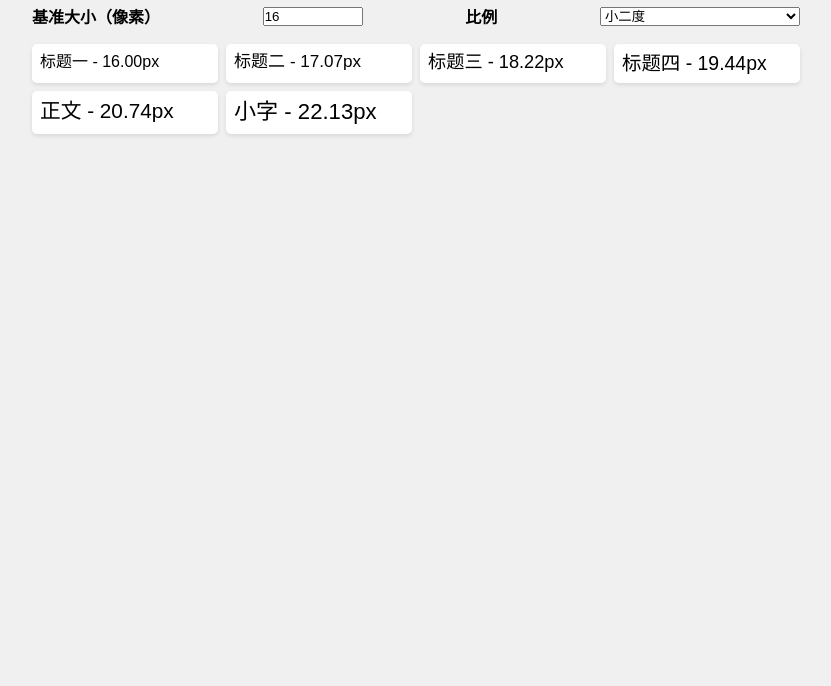
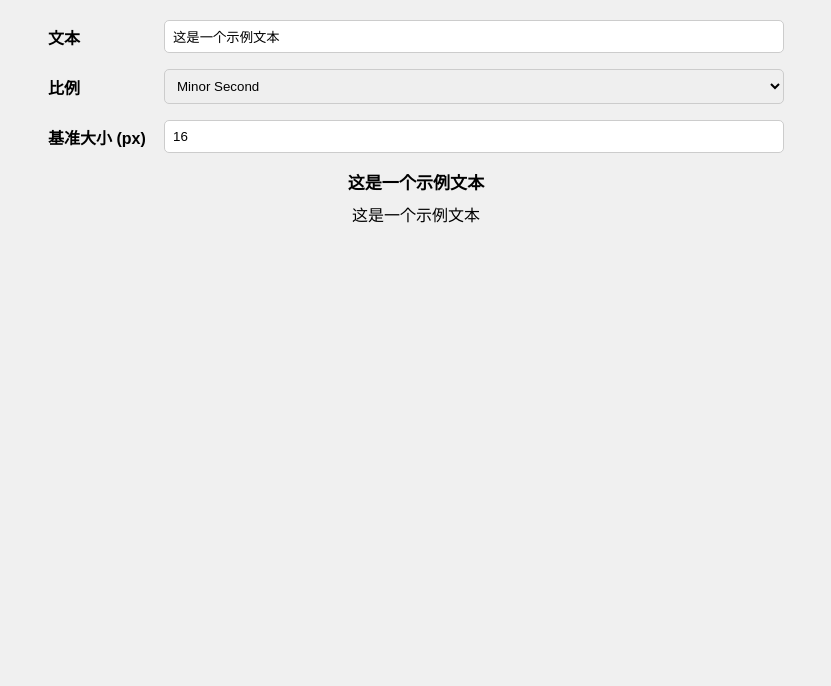
Before and after one commit to weierboge/wenbenbili, a plain HTML site: page index.html in a window 1280 px wide. Shown: the part 114-800 px from the top of the page, without its empty margins (224-1055 px from the left). Drawn offline with Linux system fonts and the light colour scheme.

Commit message:
Update index.html

```diff
--- a/index.html
+++ b/index.html
@@ -21,126 +21,231 @@
     .container {
       max-width: 800px;
       margin: 0 auto;
-      padding: 1rem;
+      padding: 2rem;
     }
 
-    .controls {
+    .input-group {
       display: flex;
       align-items: center;
-      justify-content: space-between;
       margin-bottom: 1rem;
     }
 
-    .controls label {
+    .input-group label {
       font-weight: bold;
-    }
-
-    .controls input {
+      margin-right: 1rem;
       width: 100px;
     }
 
-    .controls select {
-      width: 200px;
+    .input-group input {
+      flex: 1;
+      border: 1px solid #ccc;
+      border-radius: 5px;
+      padding: 0.5rem;
+    }
+
+    .input-group select {
+      flex: 1;
+      border: 1px solid #ccc;
+      border-radius: 5px;
+      padding: 0.5rem;
     }
 
     .preview {
-      display: grid;
-      grid-template-columns: repeat(4, 1fr);
-      gap: 0.5rem;
+      display: flex;
+      flex-direction: column;
+      align-items: center;
     }
 
-    .preview div {
-      background-color: white;
-      border-radius: 5px;
-      padding: 0.5rem;
-      box-shadow: 0 2px 4px rgba(0,0,0,0.1);
+    .preview h2 {
+      font-size: var(--h2-size);
+      margin-bottom: 0.5rem;
     }
 
     .preview p {
-      font-size: var(--size);
-      line-height: 1.2;
+      font-size: var(--p-size);
+      margin-bottom: 0.5rem;
     }
   </style>
 </head>
 <body>
-  <h1>文本比例在线工具</h1>
+  <h1>字体比例工具</h1>
   <div class="container">
-    <div class="controls">
-      <label for="base">基准大小（像素）</label>
-      <input type="number" id="base" value="16" min="8" max="32">
+    <div class="input-group">
+      <label for="text">文本</label>
+      <input type="text" id="text" value="这是一个示例文本" />
+    </div>
+    <div class="input-group">
       <label for="scale">比例</label>
       <select id="scale">
-        <option value="1.067">小二度</option>
-        <option value="1.125">大二度</option>
-        <option value="1.2">小三度</option>
-        <option value="1.25">大三度</option>
-        <option value="1.333">纯四度</option>
-        <option value="1.414">增四度</option>
-        <option value="1.5">纯五度</option>
-        <option value="1.618">黄金比例</option>
-        <option value="1.667">小六度</option>
-        <option value="1.778">大六度</option>
-        <option value="2">八度</option>
-        <option value="2.5">大十度</option>
-        <option value="3">大十二度</option>
-        <option value="4">双八度</option>
-        <option value="8">四倍八度</option>
+        <option value="1.067">Minor Second</option>
+        <option value="1.125">Major Second</option>
+        <option value="1.2">Minor Third</option>
+        <option value="1.25">Major Third</option>
+        <option value="1.333">Perfect Fourth</option>
+        <option value="1.414">Augmented Fourth</option>
+        <option value="1.5">Perfect Fifth</option>
+        <option value="1.6">Minor Sixth</option>
+        <option value="1.618">Golden Ratio</option>
+        <option value="1.667">Major Sixth</option>
+        <option value="1.778">Minor Seventh</option>
+        <option value="1.875">Major Seventh</option>
+        <option value="2">Octave</option>
+        <option value="2.5">Major Tenth</option>
+        <option value="3">Major Eleventh</option>
+        <option value="4">Major Twelfth</option>
+        <option value="8">Double Octave</option>
       </select>
+    </div>
+    <div class="input-group">
+      <label for="base-size">基准大小 (px)</label>
+      <input type="number" id="base-size" min="10" max="100" step="1" value="16" />
     </div>
 
     <div class="preview">
-      <!-- 这里是预览区域，会根据用户的选择动态生成 -->
+      <h2 id="h2-text"></h2>
+      <p id="p-text"></p>
     </div>
 
-  </div>
+    <!-- 使用JavaScript来实现动态更新和计算 -->
+    <script>
 
-  <script>
-    // 获取元素
-    const baseInput = document.getElementById("base");
+
+
+
+
+
+
+
+
+
+
+
+
+
+
+
+
+
+
+
+
+
+
+
+
+
+
+
+
+
+
+
+
+
+
+
+
+
+
+
+
+
+
+
+
+
+
+
+
+
+
+
+
+
+
+
+
+
+
+
+
+
+
+
+
+
+
+
+
+
+
+
+
+
+
+
+
+
+
+
+
+
+
+
+
+
+
+
+
+
+
+
+
+
+
+
+
+
+
+
+
+// 获取页面元素
+const textInput = document.getElementById("text");
 const scaleSelect = document.getElementById("scale");
-    const previewDiv = document.querySelector(".preview");
+const baseSizeInput = document.getElementById("base-size");
 
-    // 定义一个函数，根据用户的选择生成预览内容
-    function generatePreview() {
-      // 清空原有的内容
-      previewDiv.innerHTML = "";
+const h2Text = document.getElementById("h2-text");
+const pText = document.getElementById("p-text");
 
-      // 获取用户选择的基准大小和比例
-      const base = Number(baseInput.value);
-      const scale = Number(scaleSelect.value);
+// 定义一个函数，根据输入的值来更新预览区域
+function updatePreview() {
 
-      // 定义一个数组，存储不同级别的文本
-      const texts = ["标题一", "标题二", "标题三", "标题四", "正文", "小字"];
+  // 获取输入的值
+  const text = textInput.value; // 文本内容
+  const scale = parseFloat(scaleSelect.value); // 比例因子
+  const baseSize = parseInt(baseSizeInput.value); // 基准大小
 
-      // 遍历数组，为每个文本创建一个div元素，并设置其字体大小
-      for (let i = 0; i < texts.length; i++) {
-        // 计算当前文本的字体大小，根据公式：size = base * scale ^ i
-        const size = base * Math.pow(scale, i);
+  // 计算h2和p的字体大小
+  const h2Size = baseSize * scale; // h2的字体大小等于基准大小乘以比例因子
+  const pSize = baseSize; // p的字体大小等于基准大小
 
-        // 创建一个div元素
-        const div = document.createElement("div");
+  // 设置h2和p的文本内容和样式
+  h2Text.textContent = text; // h2的文本内容等于输入的文本
+  pText.textContent = text; // p的文本内容等于输入的文本
+  h2Text.style.fontSize = h2Size + "px"; // h2的字体大小等于计算出的h2Size
+  pText.style.fontSize = pSize + "px"; // p的字体大小等于计算出的pSize
 
-        // 创建一个p元素，用于显示文本和字体大小
-        const p = document.createElement("p");
-        p.textContent = `${texts[i]} - ${size.toFixed(2)}px`;
-
-        // 设置p元素的字体大小为计算出的值
-        p.style.setProperty("--size", `${size}px`);
-
-        // 将p元素添加到div元素中
-        div.appendChild(p);
-
-        // 将div元素添加到预览区域中
-        previewDiv.appendChild(div);
-      }
 }
 
-    // 调用一次函数，生成初始的预览内容
-    generatePreview();
+// 调用一次函数，初始化预览区域
+updatePreview();
 
-    // 为基准大小和比例的输入框添加事件监听器，当用户改变它们的值时，重新生成预览内容
-    baseInput.addEventListener("input", generatePreview);
-    scaleSelect.addEventListener("change", generatePreview);
+// 给输入框和下拉框添加事件监听器，当值改变时，调用函数更新预览区域
+textInput.addEventListener("input", updatePreview);
+scaleSelect.addEventListener("change", updatePreview);
+baseSizeInput.addEventListener("input", updatePreview);
+
     </script>
+  </div>
 </body>
 </html>
```
Lines whose indentation alone changed are shown as unchanged.
